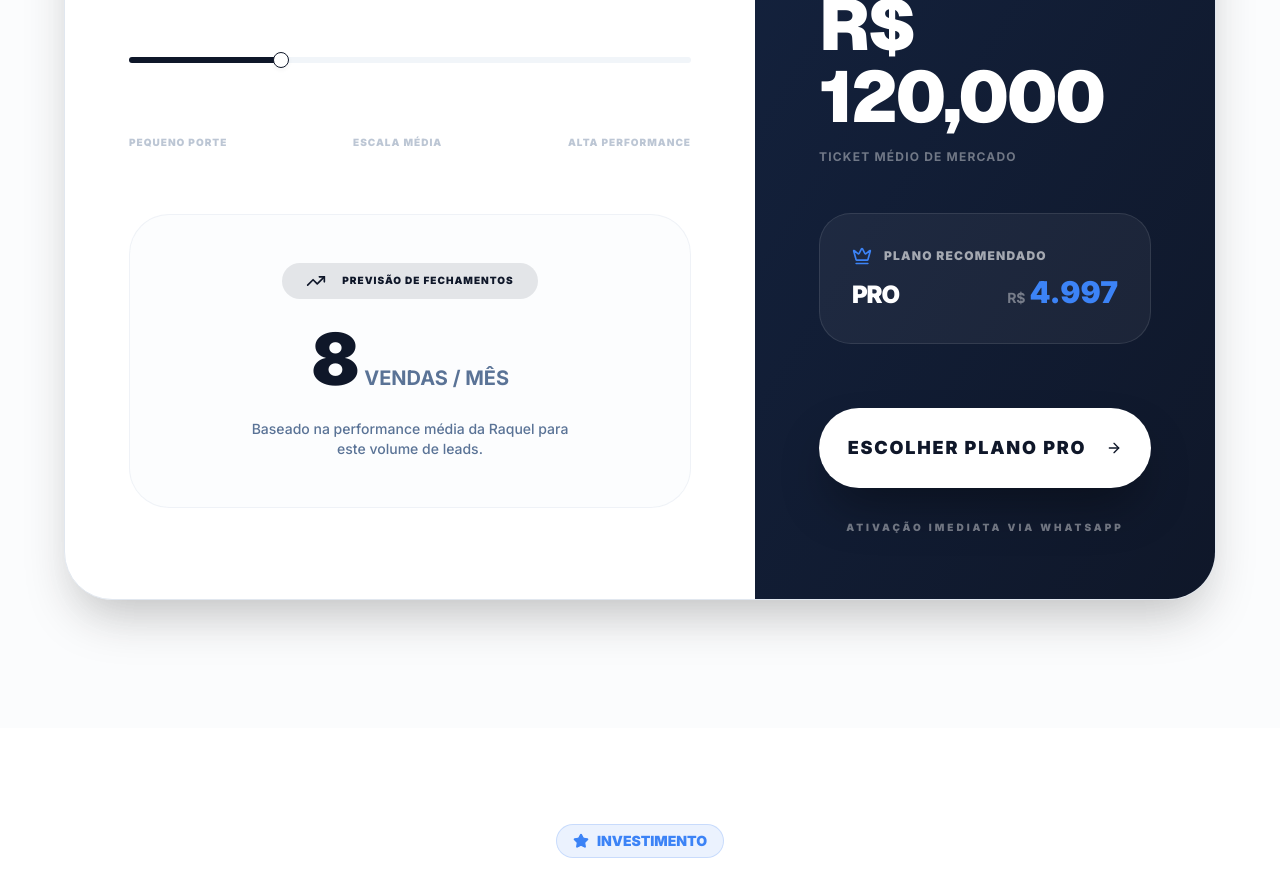
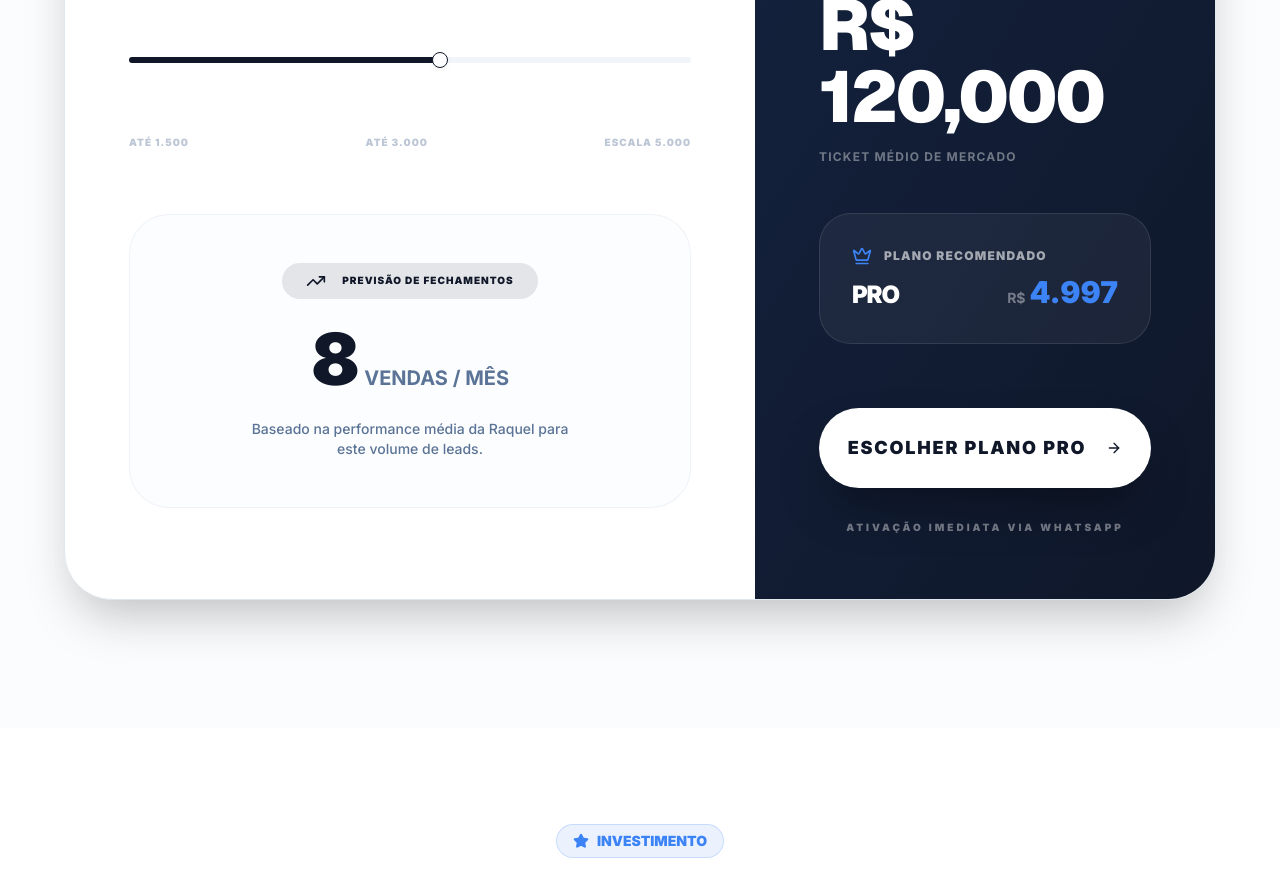
Before and after one commit to jorgemartins2k/LEADIMOB-AI-, a Next.js app: page / in a window 1280 px wide. Shown: the part 2320-3208 px from the top of the page. Built offline with nearby package versions, Linux system fonts and the light colour scheme; no server answers.

Commit message:
refactor: adjust Sales Calculator range to 5000 leads max

```diff
--- a/src/components/landing/roi-calculator.tsx
+++ b/src/components/landing/roi-calculator.tsx
@@ -63,16 +63,16 @@ export function SalesCalculator() {
                                 <Slider
                                     value={[leads]}
                                     onValueChange={(val) => setLeads(val[0])}
-                                    max={10000}
+                                    max={5000}
                                     step={500}
                                     min={500}
                                     className="py-10"
                                 />
 
                                 <div className="flex justify-between text-[10px] font-black text-muted-foreground uppercase opacity-40 tracking-widest">
-                                    <span>Pequeno Porte</span>
-                                    <span>Escala Média</span>
-                                    <span>Alta Performance</span>
+                                    <span>Até 1.500</span>
+                                    <span>Até 3.000</span>
+                                    <span>Escala 5.000</span>
                                 </div>
                             </div>
 
```
